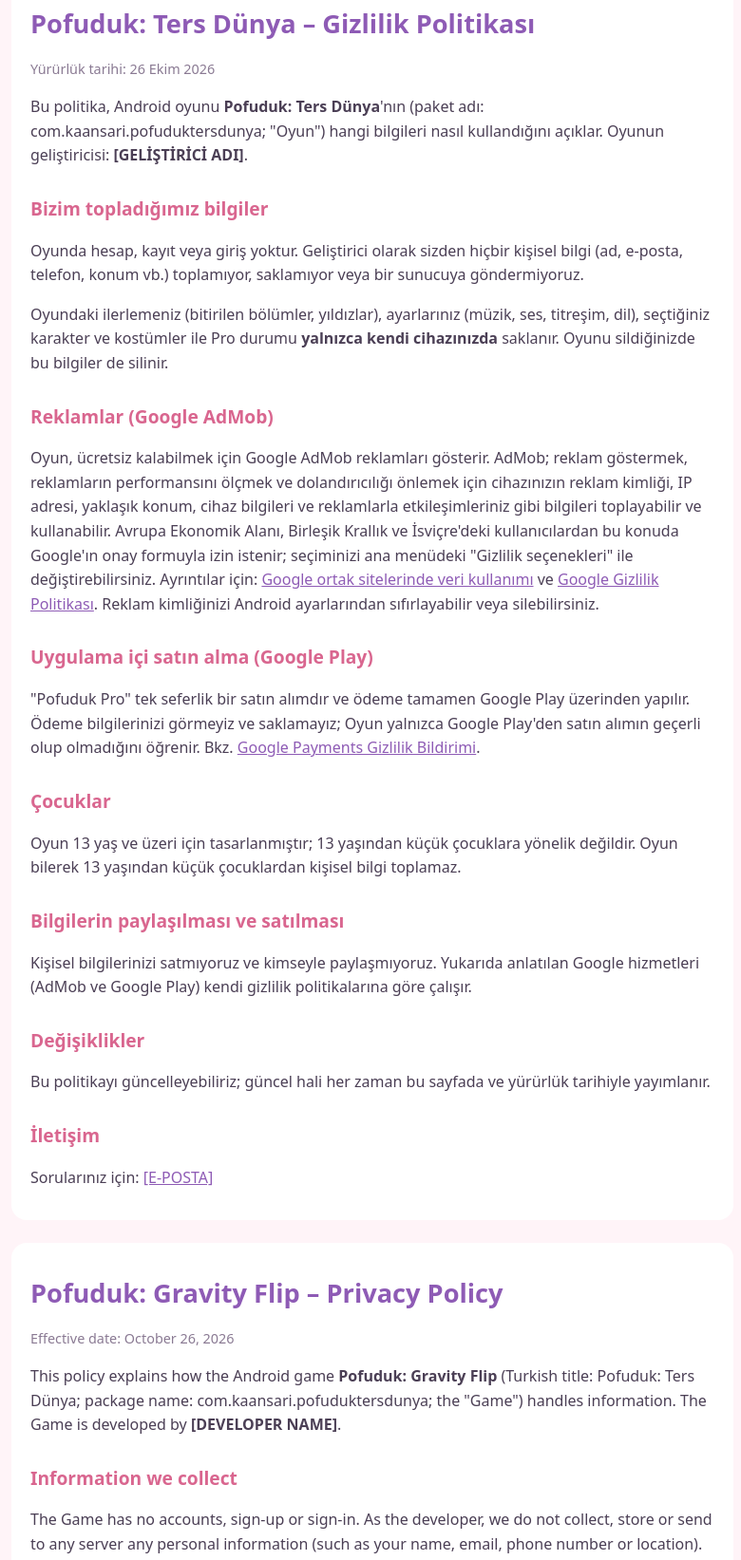
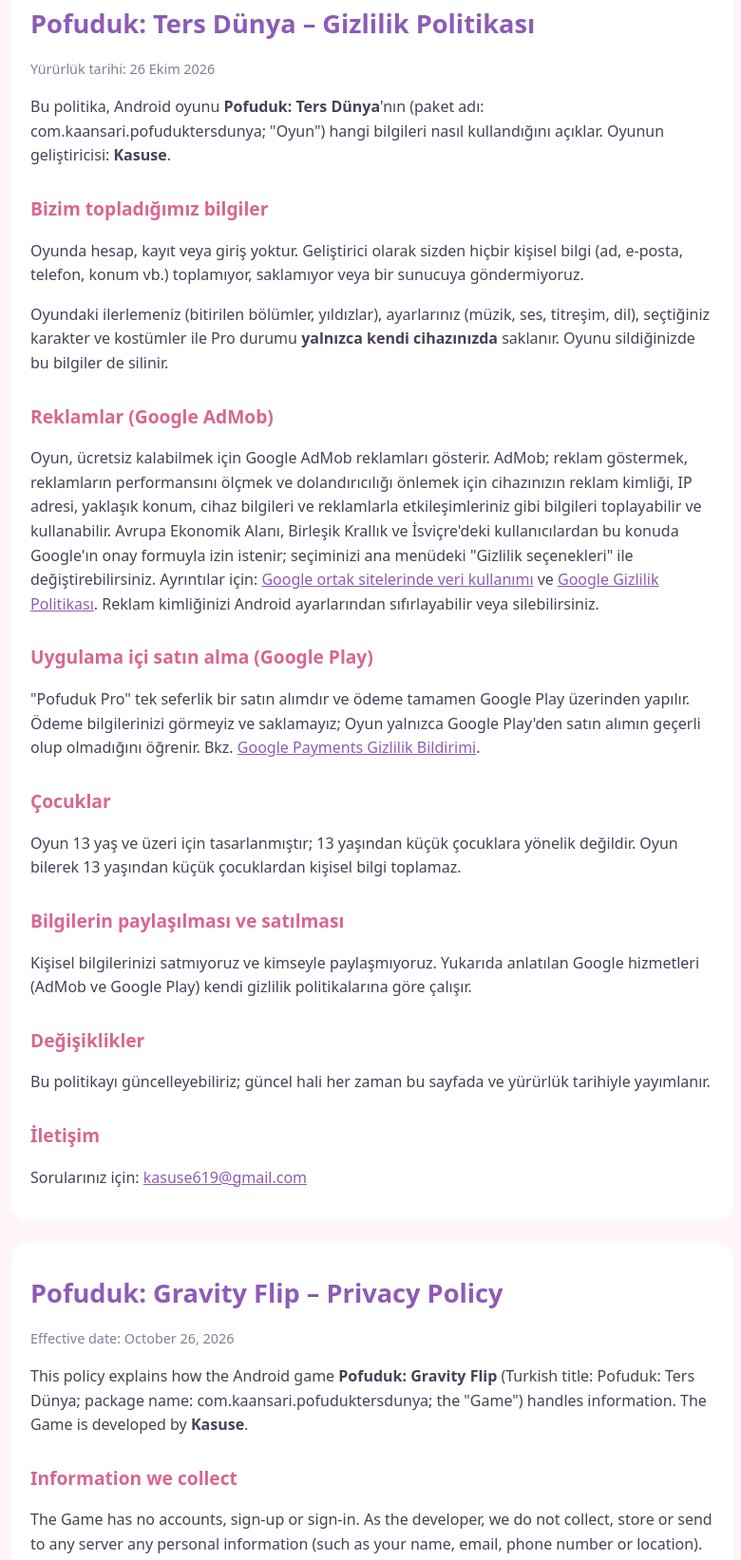
Before and after one commit to SuatEmin/pofuduk-privacy, a plain HTML site: page index.html in a window 1280 px wide. Shown: the part 101-1744 px from the top of the page at 95% size, without its empty margins (248-1028 px from the left). Drawn offline with Linux system fonts and the light colour scheme.

Commit message:
Add files via upload

```diff
--- a/index.html
+++ b/index.html
@@ -26,7 +26,7 @@
 <p class="date">Yürürlük tarihi: 26 Ekim 2026</p>
 <p>Bu politika, Android oyunu <strong>Pofuduk: Ters Dünya</strong>'nın
 (paket adı: com.kaansari.pofuduktersdunya; "Oyun") hangi bilgileri nasıl
-kullandığını açıklar. Oyunun geliştiricisi: <strong>[GELİŞTİRİCİ ADI]</strong>.</p>
+kullandığını açıklar. Oyunun geliştiricisi: <strong>Kasuse</strong>.</p>
 
 <h2>Bizim topladığımız bilgiler</h2>
 <p>Oyunda hesap, kayıt veya giriş yoktur. Geliştirici olarak sizden hiçbir
@@ -70,7 +70,7 @@
 yürürlük tarihiyle yayımlanır.</p>
 
 <h2>İletişim</h2>
-<p>Sorularınız için: <a href="mailto:[E-POSTA]">[E-POSTA]</a></p>
+<p>Sorularınız için: <a href="mailto:kasuse619@gmail.com">kasuse619@gmail.com</a></p>
 </section>
 
 <section id="en" lang="en">
@@ -79,7 +79,7 @@
 <p>This policy explains how the Android game <strong>Pofuduk: Gravity Flip</strong>
 (Turkish title: Pofuduk: Ters Dünya; package name:
 com.kaansari.pofuduktersdunya; the "Game") handles information. The Game is
-developed by <strong>[DEVELOPER NAME]</strong>.</p>
+developed by <strong>Kasuse</strong>.</p>
 
 <h2>Information we collect</h2>
 <p>The Game has no accounts, sign-up or sign-in. As the developer, we do not
@@ -123,7 +123,7 @@
 is always published on this page.</p>
 
 <h2>Contact</h2>
-<p>Questions: <a href="mailto:[E-POSTA]">[E-POSTA]</a></p>
+<p>Questions: <a href="mailto:kasuse619@gmail.com">kasuse619@gmail.com</a></p>
 </section>
 </main>
 </body>
```
